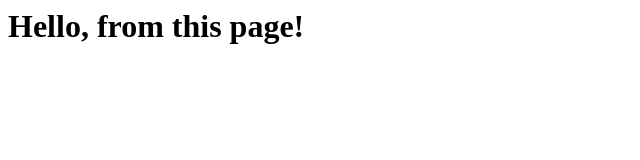
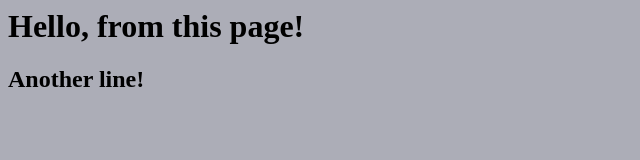
Before and after one commit to chrtol123/first_site, a plain HTML site: page index.html in a window 1280 px wide. Shown: the whole page, without its empty margins (0-640 px from the left). Drawn offline with Linux system fonts and the light colour scheme.

Commit message:
added background color

```diff
--- a/index.html
+++ b/index.html
@@ -1 +1,14 @@
+<html>
+<head>
+    <style>
+        body {
+	        background-color: rgb(172,173,183);
+        }
+    </style>
+</head>
+<body>
 <h1>Hello, from this page!</h1>
+
+<h2>Another line!</h2>
+</body>
+</html>
```
